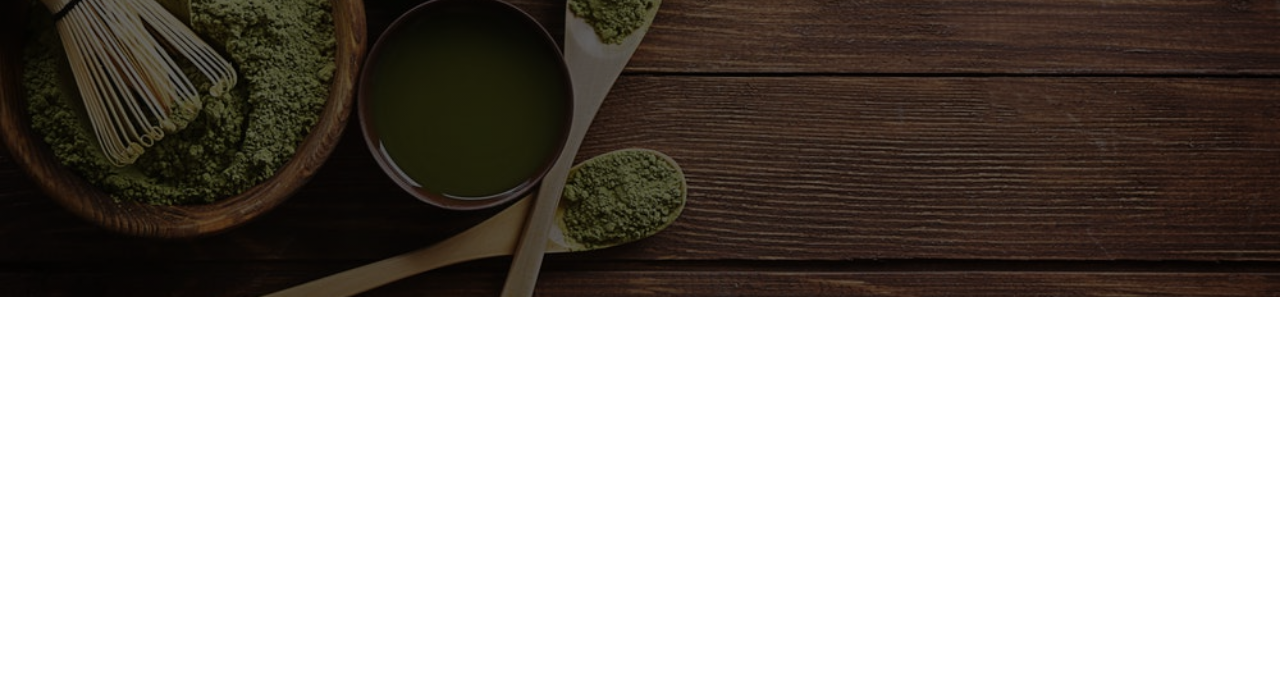
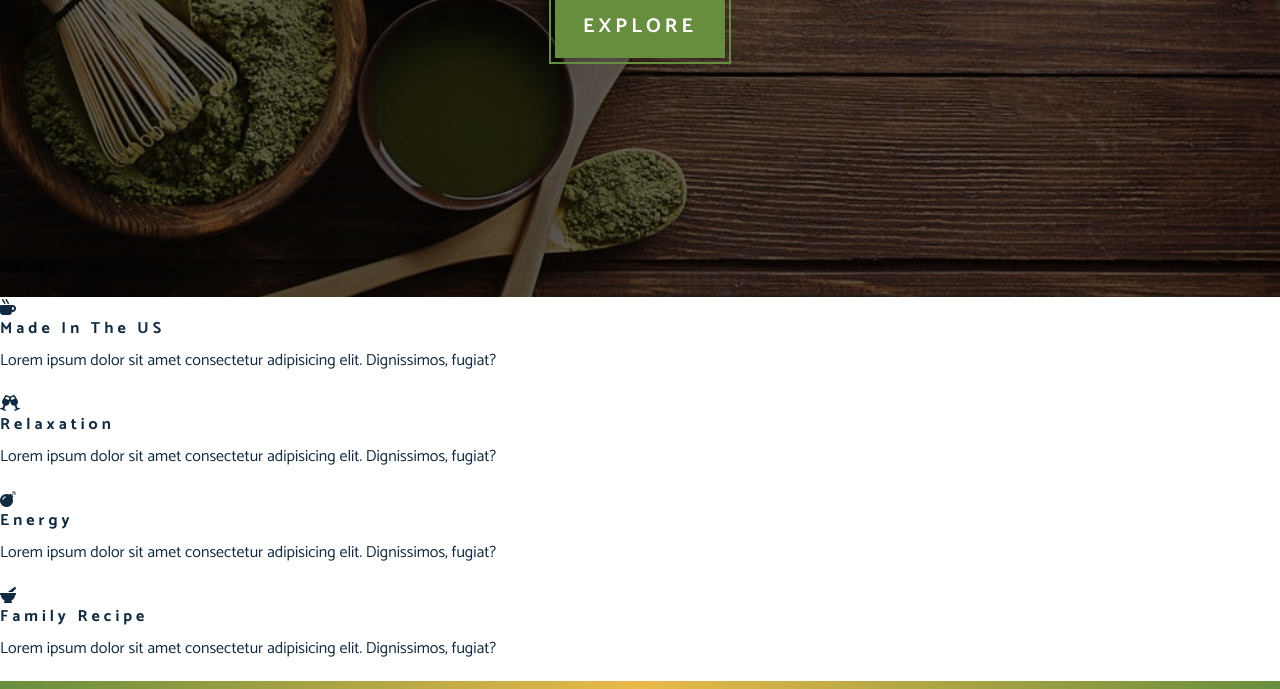
Before and after one commit to artsycoder533/tea-station, a plain HTML site: page index.html in a window 1280 px wide. Shown: the part 503-1192 px from the top of the page. Before the commit the page ends 800 px from the top, so only its background shows below. Drawn offline with Linux system fonts and the light colour scheme; a web font is replaced by a local one.

Commit message:
finished header, added skills section html

```diff
--- a/index.html
+++ b/index.html
@@ -6,7 +6,7 @@
     <meta http-equiv="X-UA-Compatible" content="ie=edge" />
     <title>Tea Station || Home</title>
     <!-- font-awesome -->
-    <link rel="stylesheet" href="https://pro.fontawesome.com/releases/v5.10.0/css/fontawesome.css" integrity="sha384-eHoocPgXsiuZh+Yy6+7DsKAerLXyJmu2Hadh4QYyt+8v86geixVYwFqUvMU8X90l" crossorigin="anonymous"/>
+    <link rel="stylesheet" href="https://pro.fontawesome.com/releases/v5.10.0/css/all.css" integrity="sha384-AYmEC3Yw5cVb3ZcuHtOA93w35dYTsvhLPVnYs9eStHfGJvOvKxVfELGroGkvsg+p" crossorigin="anonymous"/>
     <!-- custom css -->
     <link rel="stylesheet" href="./styles/style.css">
   </head>
@@ -14,7 +14,6 @@
   <body>
     <!-- NAVBAR -->
     <!-- HEADER -->
-    <!-- END OF HEADER -->
     <header class="header">
       <div class="banner">
         <h2>Over one hundred flavors of</h2>
@@ -23,6 +22,63 @@
         <a href="#" class="btn banner-btn">explore</a>
       </div>
     </header>
+    <!-- END OF HEADER -->
+
+    <!-- SKILLS SECTION -->
+    <section class="skills clearfix">
+      <!-- SINGLE SKILL -->
+      <article class="skill">
+        <span>
+          <i class="fas fa-mug-hot"></i>
+        </span>
+        <h4 class="skill-title">Made in the US</h4>
+        <p class="skill-text">
+          Lorem ipsum dolor sit amet consectetur adipisicing elit. Dignissimos, fugiat?
+        </p>
+      </article>
+    </section>
+
+    <section class="skills clearfix">
+      <!-- SINGLE SKILL -->
+      <article class="skill">
+        <span>
+          <i class="fas fa-glass-cheers"></i>
+        </span>
+        <h4 class="skill-title">relaxation</h4>
+        <p class="skill-text">
+          Lorem ipsum dolor sit amet consectetur adipisicing elit. Dignissimos, fugiat?
+        </p>
+      </article>
+    </section>
+
+    <section class="skills clearfix">
+      <!-- SINGLE SKILL -->
+      <article class="skill">
+        <span>
+          <i class="fas fa-bomb"></i>
+        </span>
+        <h4 class="skill-title">energy</h4>
+        <p class="skill-text">
+          Lorem ipsum dolor sit amet consectetur adipisicing elit. Dignissimos, fugiat?
+        </p>
+      </article>
+    </section>
+
+    <section class="skills clearfix">
+      <!-- SINGLE SKILL -->
+      <article class="skill">
+        <span>
+          <i class="fas fa-mortar-pestle"></i>
+        </span>
+        <h4 class="skill-title">family recipe</h4>
+        <p class="skill-text">
+          Lorem ipsum dolor sit amet consectetur adipisicing elit. Dignissimos, fugiat?
+        </p>
+      </article>
+    </section>
+    <!-- END OF SKILLS SECTION -->
+
+    <div class="content-divider"></div>
 
     <script src="app.js"></script>
 
--- a/styles/style.scss
+++ b/styles/style.scss
@@ -96,6 +96,25 @@ p {
 }
 
 //MORE GLOBAL CSS
+.btn {
+    text-transform: uppercase;
+    background: $primaryColor;
+    color: $white;
+    padding: 0.75rem 1rem;
+    letter-spacing: $spacing;
+    display: inline-block;
+    font-weight: 700;
+    transition: $transition;
+    font-size: 1rem;
+    border: none;
+    cursor: pointer;
+    box-shadow: 0 1px 3px rgba(0, 0, 0, 0.2);
+
+    &:hover {
+        color: $primaryColor;
+        background: $primaryColorLight;
+    }
+}
 
 //HEADER
 .header {
@@ -103,12 +122,45 @@ p {
     // create an overlay over the background image so its not so bright
     background: linear-gradient(rgba(0, 0, 0, 0.6), rgba(0, 0, 0, 0.6)),
     url(../images/main-bcg.jpeg) center/cover no-repeat fixed;
+    // to center header text since were using float
     position: relative;
     // set this for animation
     overflow-x: hidden;
+
+    .banner {
+        text-align: center;
+        position: absolute;
+        top: 50%;
+        left: 50%;
+        // to center text
+        transform: translate(-50%, -50%);
+
+        h2 {
+            font-family: $secondaryFont;
+            color: $primaryColor;
+            // animation
+        }
+
+        h1 {
+            color: $white;
+            text-transform: uppercase;
+            margin: 1.25rem 0 2rem 0;
+            // animation
+        }
+
+        .banner-btn {
+            outline: 0.125rem solid $primaryColor;
+            outline-offset: 0.25rem;
+            font-size: 1.25rem;
+            padding: 1rem 1.75rem;
+        }
+    }
 }
 
-.banner {
-    text-align: center;
-    position: absolute;
+
+
+//CONTENT DIVIDER
+.content-divider {
+    height: 0.5rem;
+    background: linear-gradient(to left, $primaryColor, #e9b949, $primaryColor);
 }
```
Also changed, not shown: styles/style.css, 1 other file. Lines whose indentation alone changed are shown as unchanged.
